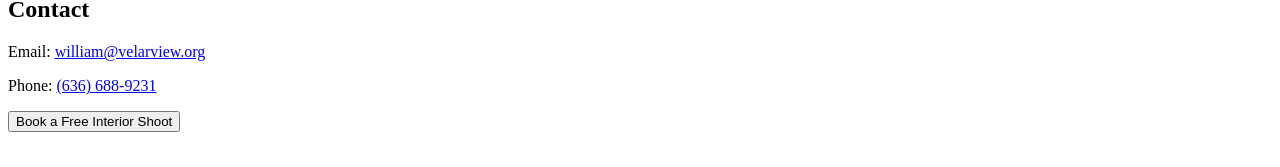
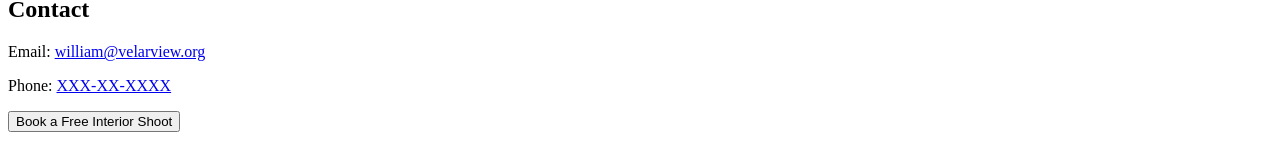
Before and after one commit to thrill121/velarview-site, a Next.js app: page / in a window 1280 px wide. Shown: the part 332-499 px from the top of the page. Built offline with nearby package versions, Linux system fonts and the light colour scheme.

Commit message:
Update page.jsx

```diff
--- a/src/app/page.jsx
+++ b/src/app/page.jsx
@@ -26,7 +26,7 @@ export default function Home() {
         <div className="p-6 shadow-xl rounded-2xl border">
           <h2 className="text-2xl font-semibold mb-2">Contact</h2>
           <p>Email: <a href="mailto:william@velarview.org" className="text-blue-600 underline">william@velarview.org</a></p>
-          <p>Phone: <a href="tel:6366889231" className="text-blue-600 underline">(636) 688-9231</a></p>
+          <p>Phone: <a href="tel:6366889231" className="text-blue-600 underline">XXX-XX-XXXX</a></p>
         </div>
 
         <div className="text-center">
```
